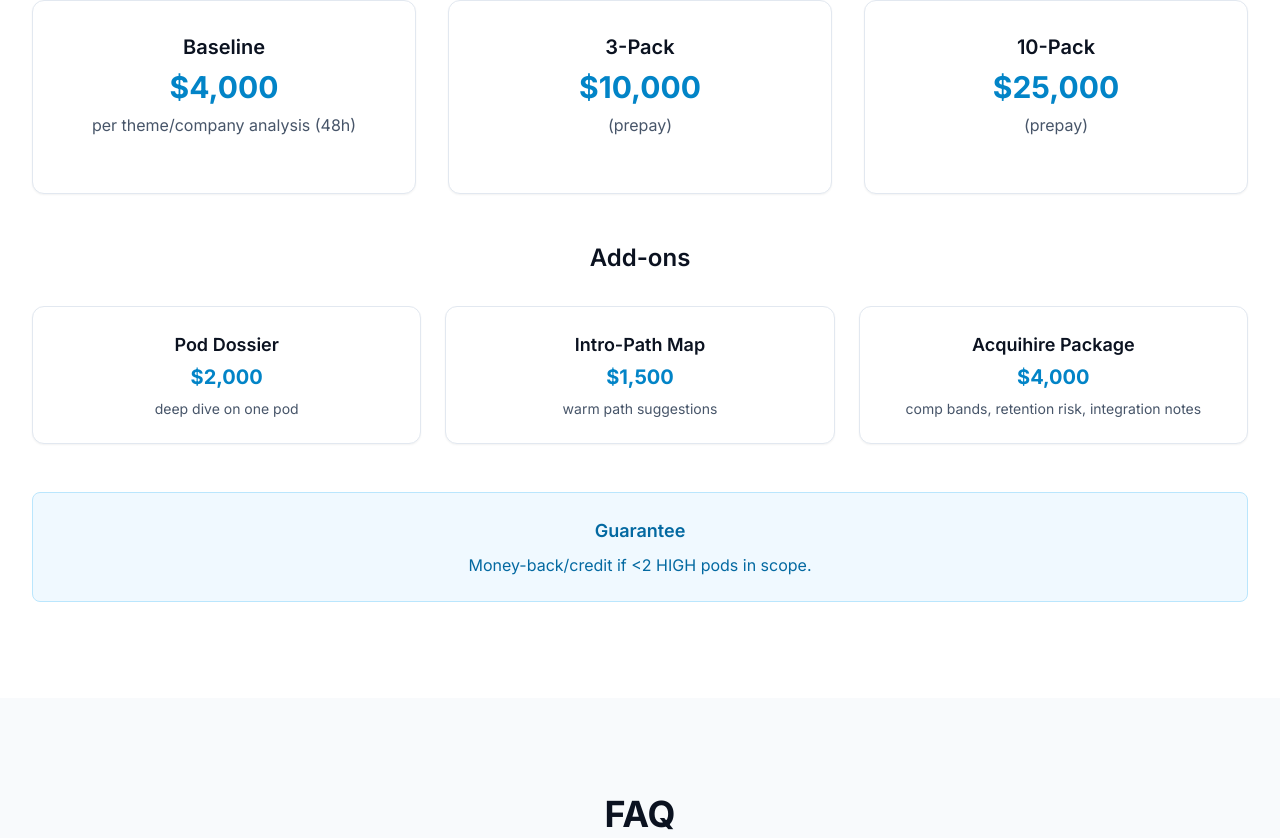
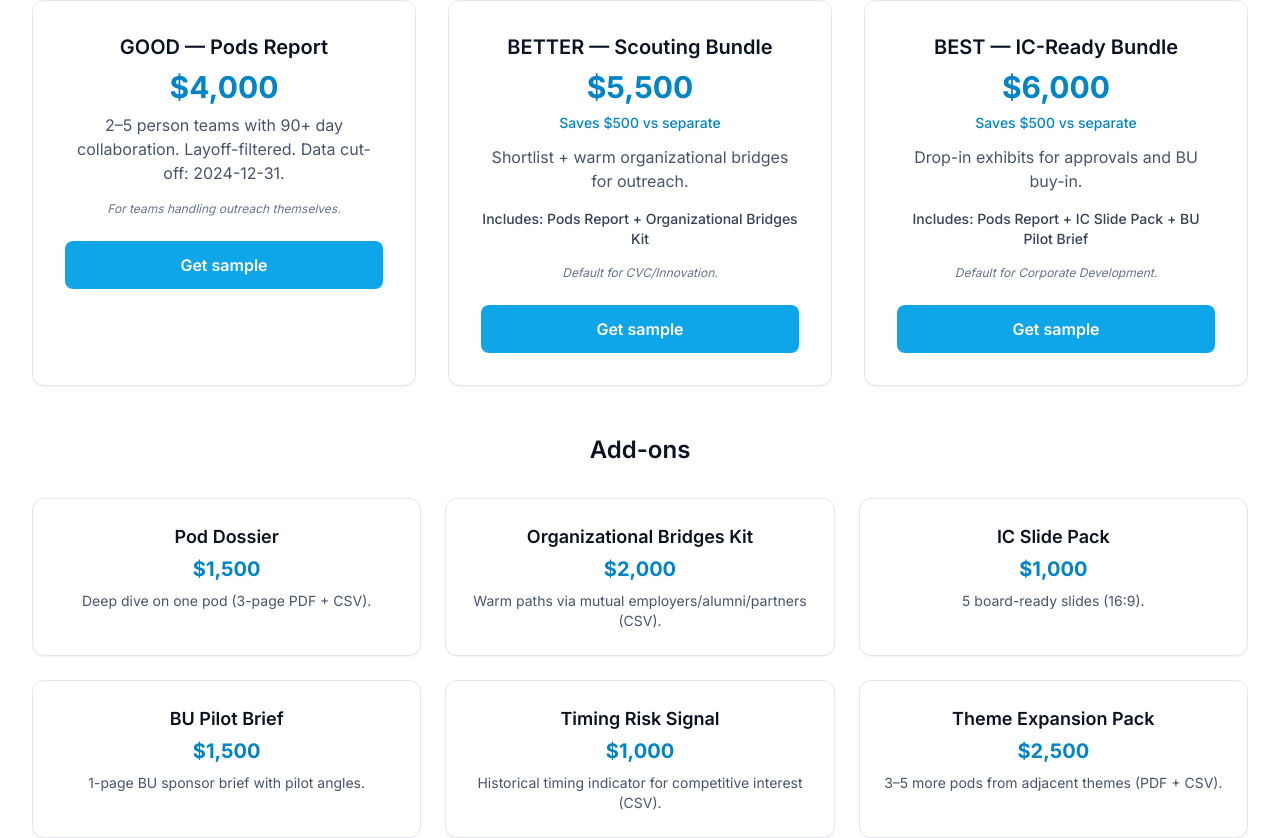
Before and after one commit to shawnnuvel/nuvel-site, a Next.js app: page / in a window 1280 px wide. Shown: the part 2543-3381 px from the top of the page. Built offline with nearby package versions, Linux system fonts and the light colour scheme; no server answers.

Commit message:
Pricing pivot: implement Good-Better-Best tiers with new add-ons, remove Acquihire Package

```diff
--- a/components/Pricing.tsx
+++ b/components/Pricing.tsx
@@ -26,9 +26,25 @@ export function Pricing() {
               <div className="text-3xl font-bold text-accent-600 mb-2">
                 {pkg.price}
               </div>
-              <p className="text-primary-600 mb-6">
+              {pkg.savings && (
+                <p className="text-sm text-accent-600 font-medium mb-3">
+                  {pkg.savings}
+                </p>
+              )}
+              <p className="text-primary-600 mb-4">
                 {pkg.description}
               </p>
+              {pkg.includes && (
+                <p className="text-sm text-primary-700 mb-4 font-medium">
+                  Includes: {pkg.includes}
+                </p>
+              )}
+              <p className="text-xs text-primary-500 mb-6 italic">
+                {pkg.tagline}
+              </p>
+              <button className="w-full px-6 py-3 bg-accent-500 hover:bg-accent-600 text-white font-semibold rounded-lg transition-colors">
+                {pkg.cta}
+              </button>
             </div>
           ))}
         </div>
@@ -38,7 +54,7 @@ export function Pricing() {
           <h3 className="text-2xl font-semibold text-primary-900 mb-8 text-center">
             Add-ons
           </h3>
-          <div className="grid md:grid-cols-3 gap-6">
+          <div className="grid md:grid-cols-2 lg:grid-cols-3 gap-6">
             {copy.pricing.addOns.map((addon) => (
               <div key={addon.title} className="card p-6 text-center">
                 <h4 className="text-lg font-semibold text-primary-900 mb-1">
--- a/content/copy.ts
+++ b/content/copy.ts
@@ -69,41 +69,66 @@ export const copy = {
   pricing: {
     title: 'Pricing',
     subtitle: 'One-off, no subscription.',
+    // 3-tier "Good-Better-Best" improves conversion and average order value. Harvard Business Review
     packages: [
       {
-        title: 'Baseline',
+        title: 'GOOD — Pods Report',
         price: '$4,000',
-        description: 'per theme/company analysis (48h)',
-        features: []
+        description: '2–5 person teams with 90+ day collaboration. Layoff-filtered. Data cut-off: 2024-12-31.',
+        tagline: 'For teams handling outreach themselves.',
+        cta: 'Get sample',
+        savings: undefined,
+        includes: undefined
       },
       {
-        title: '3-Pack',
-        price: '$10,000',
-        description: '(prepay)',
-        features: []
+        title: 'BETTER — Scouting Bundle',
+        price: '$5,500',
+        description: 'Shortlist + warm organizational bridges for outreach.',
+        tagline: 'Default for CVC/Innovation.',
+        cta: 'Get sample',
+        includes: 'Pods Report + Organizational Bridges Kit',
+        savings: 'Saves $500 vs separate'
       },
       {
-        title: '10-Pack',
-        price: '$25,000',
-        description: '(prepay)',
-        features: []
+        title: 'BEST — IC-Ready Bundle',
+        price: '$6,000',
+        description: 'Drop-in exhibits for approvals and BU buy-in.',
+        tagline: 'Default for Corporate Development.',
+        cta: 'Get sample',
+        includes: 'Pods Report + IC Slide Pack + BU Pilot Brief',
+        savings: 'Saves $500 vs separate'
       }
     ],
     addOns: [
       {
         title: 'Pod Dossier',
-        price: '$2,000',
-        description: 'deep dive on one pod'
+        price: '$1,500',
+        description: 'Deep dive on one pod (3-page PDF + CSV).'
       },
       {
-        title: 'Intro-Path Map',
-        price: '$1,500',
-        description: 'warm path suggestions'
+        title: 'Organizational Bridges Kit',
+        price: '$2,000',
+        description: 'Warm paths via mutual employers/alumni/partners (CSV).'
       },
       {
-        title: 'Acquihire Package',
-        price: '$4,000',
-        description: 'comp bands, retention risk, integration notes'
+        title: 'IC Slide Pack',
+        price: '$1,000',
+        description: '5 board-ready slides (16:9).'
+      },
+      {
+        title: 'BU Pilot Brief',
+        price: '$1,500',
+        description: '1-page BU sponsor brief with pilot angles.'
+      },
+      {
+        title: 'Timing Risk Signal',
+        price: '$1,000',
+        description: 'Historical timing indicator for competitive interest (CSV).'
+      },
+      {
+        title: 'Theme Expansion Pack',
+        price: '$2,500',
+        description: '3–5 more pods from adjacent themes (PDF + CSV).'
       }
     ],
     guarantee: 'Money-back/credit if <2 HIGH pods in scope.'
```
Also changed, not shown: 1 other file (tests, documents, lock files or other folders).
